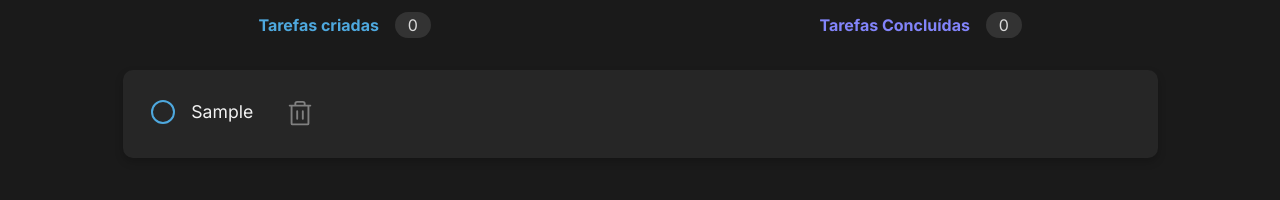
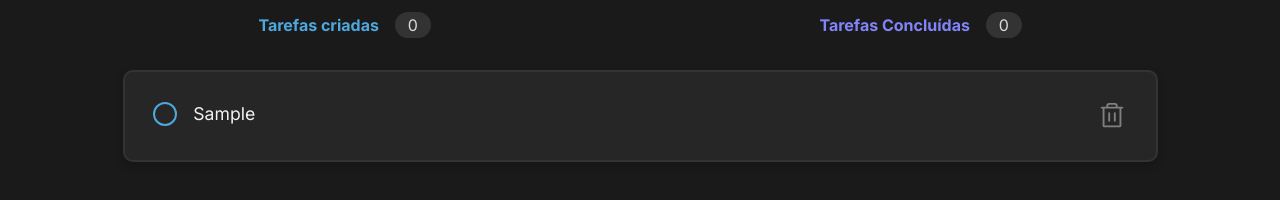
Before and after one commit to giselleschwab/to-do-list, a React (Vite) app: page / in a window 1280 px wide. Both pictures are taken after typing "Sample" into the empty fields and a click on the button "Criar". Shown: the part 260-460 px from the top of the page. Built offline with nearby package versions, Linux system fonts and the light colour scheme.

Commit message:
feat: implement custom CSS styling for task checkboxes

```diff
--- a/src/components/CardList.module.css
+++ b/src/components/CardList.module.css
@@ -1,5 +1,4 @@
 .card {
-  display: flex;
   align-items: center;
   background-color: var(--gray-500);
   color: var(--gray-100);
@@ -8,25 +7,26 @@
   box-shadow: 0 4px 8px rgba(0, 0, 0, 0.2);
   max-width: 1035px;
   margin: 2rem auto;
+  border: 2px solid var(--gray-400);
 }
 
-.customRadio {
+.customCheckbox {
   display: flex;
   gap: 2rem;
   padding: .8rem;
 }
 
-.customRadio input[type="radio"] {
+.customCheckbox input[type="checkbox"] {
   display: none;
 }
 
-.customRadio label {
+.customCheckbox label {
   position: relative;
   cursor: pointer;
   padding-left: 2.5rem;
 }
 
-.customRadio label::before {
+.customCheckbox label::before {
   content: "";
   position: absolute;
   left: 0;
@@ -40,7 +40,7 @@
   transition: all 0.3s ease;
 }
 
-.customRadio input[type="radio"]:checked + label::before {
+.customCheckbox input[type="checkbox"]:checked + label::before {
   background-color: var(--purple-light);
   border-color: var(--purple-light);
   display: flex;
@@ -48,7 +48,7 @@
   justify-content: center;
 }
 
-.customRadio input[type="radio"]:checked + label::after {
+.customCheckbox input[type="checkbox"]:checked + label::after {
   content: "✔";
   position: absolute;
   left: 6px;
@@ -57,6 +57,12 @@
   color: #ffffff;
   font-size: 12px;
 }
+
+.customCheckbox input[type="checkbox"]:checked + label {
+  text-decoration: line-through;
+  color: var(--gray-300);
+}
+
 
 .cardContent {
   display: flex;
--- a/src/components/CardList.tsx
+++ b/src/components/CardList.tsx
@@ -10,13 +10,13 @@ function CardList({ task, onDelete }: CardListProps) {
     return (
 
         <div className={styles.card}>
-            <div className={styles.customRadio}>
+            <div className={styles.customCheckbox}>
                 <input
-                    type="radio"
+                    type="checkbox"
                     id={`task-${task}`}
-                    className={styles.cardRadio}
+                    className={styles.cardCheckbox}
                 />
-                <label htmlFor="radio" className={styles.cardContent}>
+                <label htmlFor={`task-${task}`} className={styles.cardContent}>
                     {task}
                 </label>
                 <Trash
--- a/src/components/Header.module.css
+++ b/src/components/Header.module.css
@@ -22,7 +22,7 @@
     border: 1px solid var(--gray-700);
     padding: 1rem;
     width: 50%;
-    color: var(--gray-300);
+    color: var(--gray-200);
 }
 
 .toDoForm button {
```
